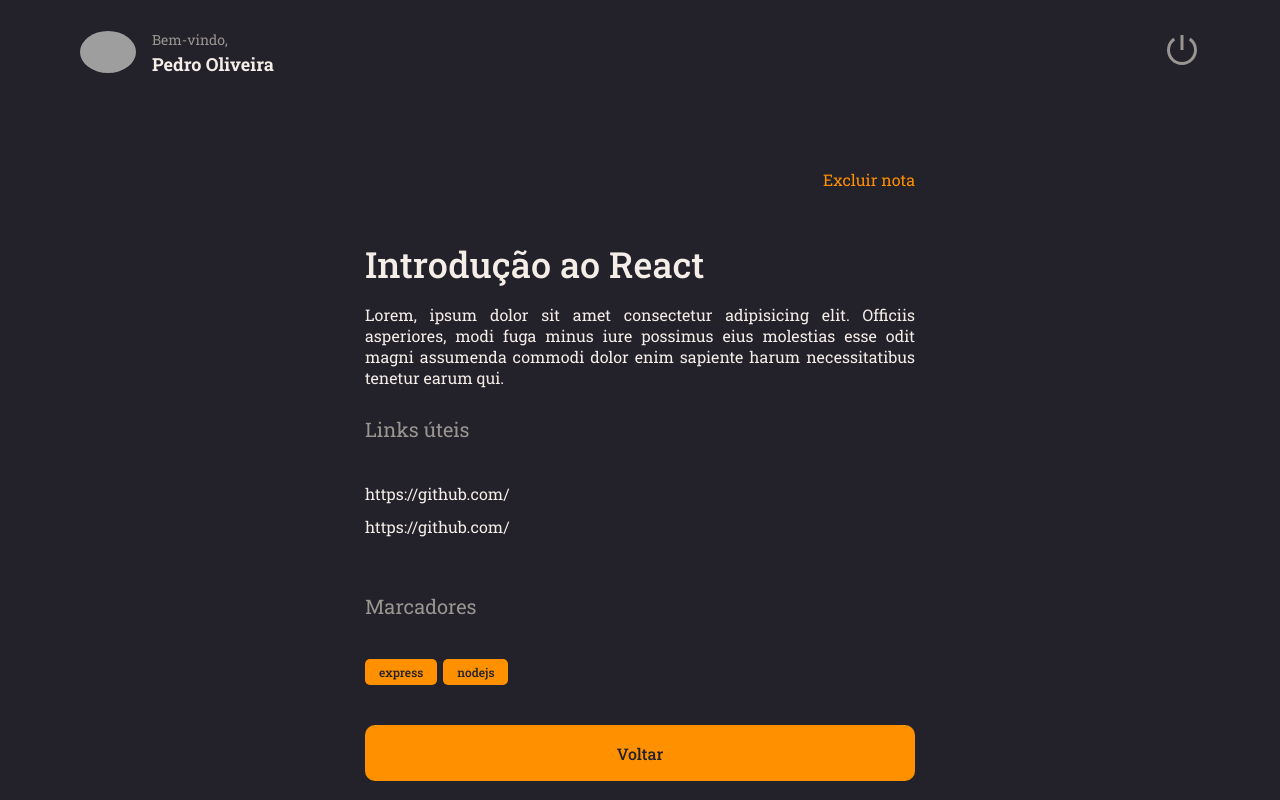
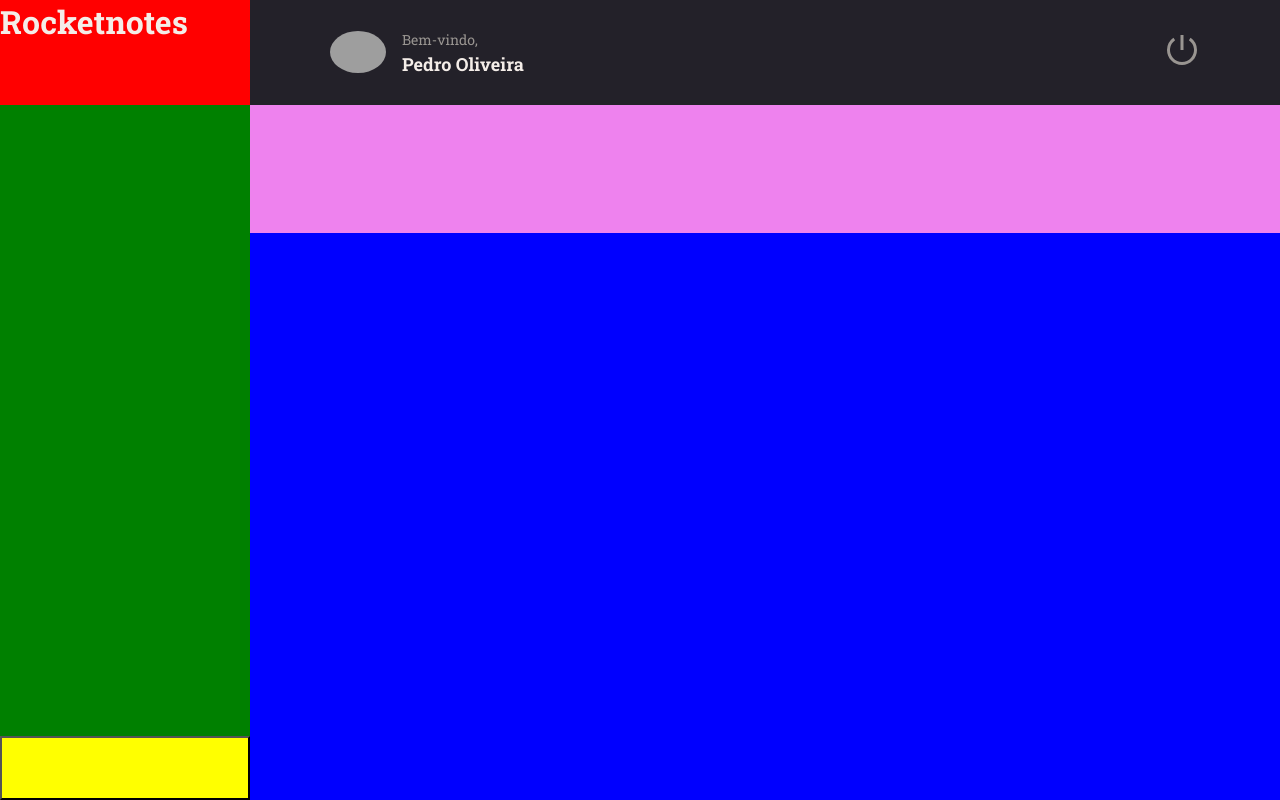
Before and after one commit to pedrogrl/rocketnotes, a React (Vite) app: page / in a window 1280 px wide. Built offline with nearby package versions, Linux system fonts and the light colour scheme; grey boxes are pictures that could not be loaded.

Commit message:
home base

```diff
--- a/src/main.jsx
+++ b/src/main.jsx
@@ -5,13 +5,13 @@
 
 import theme from "./styles/theme";
 
-import Details from "./pages/Details";
+import Home from "./pages/Home";
 
 ReactDOM.createRoot(document.getElementById("root")).render(
   <React.StrictMode>
     <ThemeProvider theme={theme}>
       <GlobalStyles />
-      <Details />
+      <Home />
     </ThemeProvider>
   </React.StrictMode>
 );
--- /dev/null
+++ b/src/pages/Home/index.jsx
@@ -0,0 +1,23 @@
+import { Container, Brand, Menu, Search, Content, NewNote } from './styles.js'
+
+import Header from '../../components/Header/index.jsx'
+
+export default function Home() {
+  return (
+    <Container>
+      <Brand>
+        <h1>Rocketnotes</h1>
+      </Brand>
+
+      <Header/>
+
+      <Menu></Menu>
+
+      <Search></Search>
+
+      <Content></Content>
+
+      <NewNote></NewNote>
+    </Container>
+  )
+}
--- /dev/null
+++ b/src/pages/Home/styles.js
@@ -0,0 +1,36 @@
+import styled from "styled-components";
+
+export const Container = styled.div`
+  width: 100%;
+  height: 100vh;
+  display: grid;
+  grid-template-columns: 25rem auto;
+  grid-template-rows: 10.5rem 12.8rem auto 6.4rem;
+  grid-template-areas:
+    "brand header"
+    "menu search"
+    "menu content"
+    "newnote content";
+  background-color: ${({ theme }) => theme.COLORS.BACKGROUND_800};
+`;
+
+export const Brand = styled.div`
+  grid-area: brand;
+  background-color: red;
+`;
+export const Menu = styled.ul`
+  grid-area: menu;
+  background-color: green;
+`;
+export const Search = styled.div`
+  grid-area: search;
+  background-color: violet;
+`;
+export const Content = styled.div`
+  grid-area: content;
+  background-color: blue;
+`;
+export const NewNote = styled.button`
+  grid-area: newnote;
+  background-color: yellow;
+`;
```
